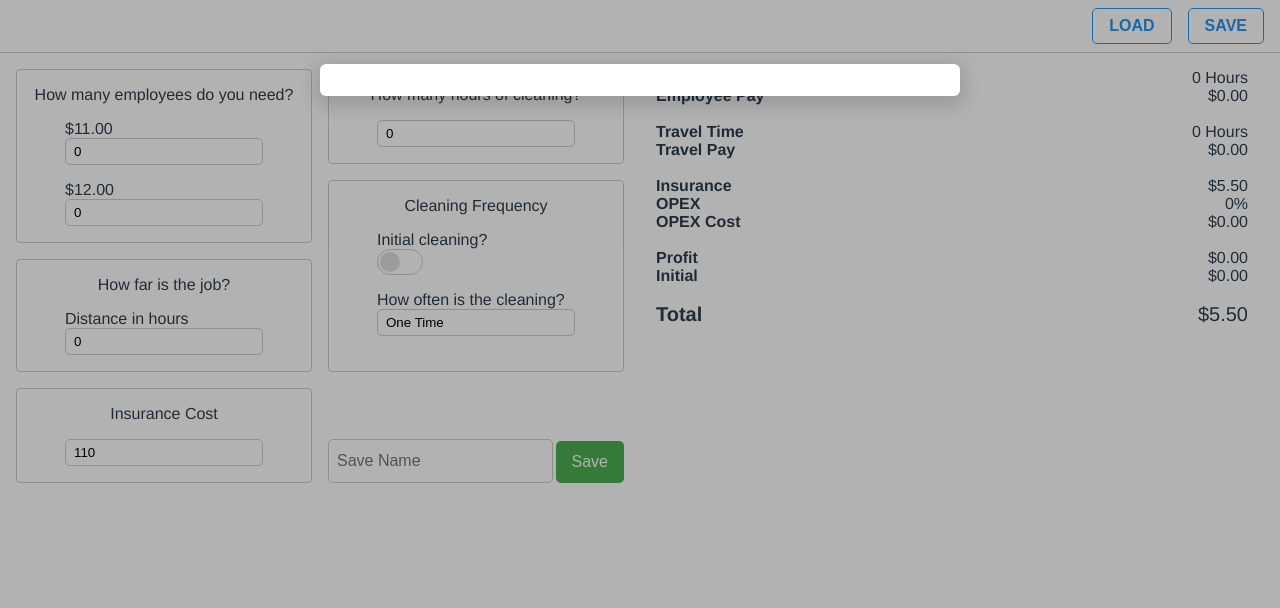
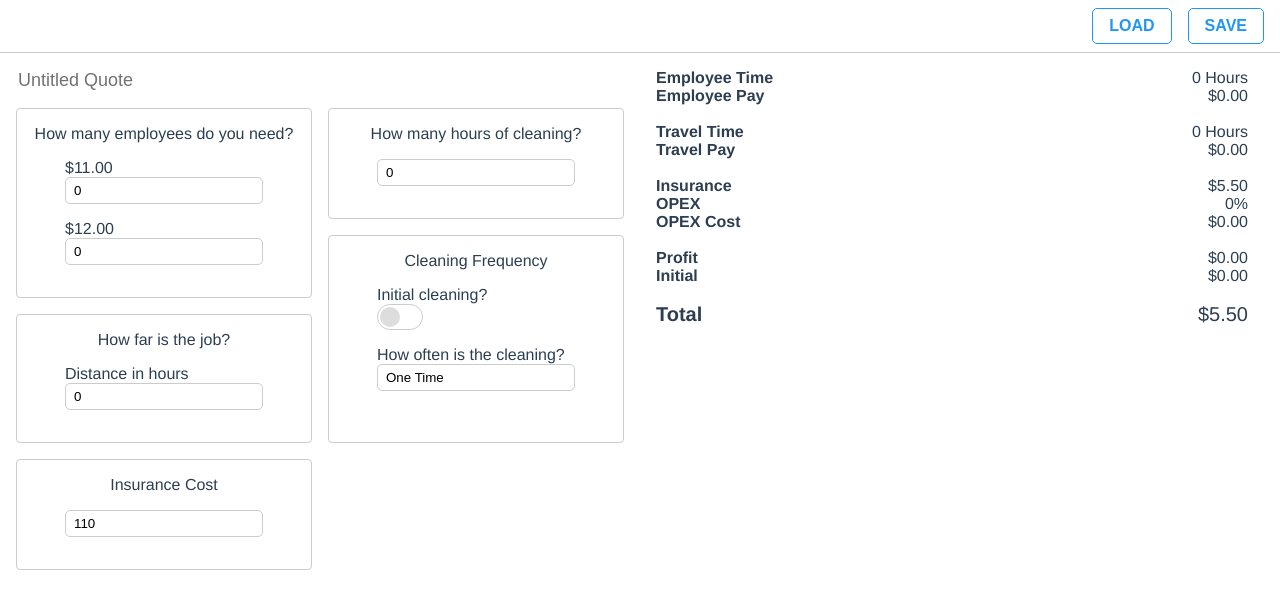
Before and after one commit to treemmett/quote-form, a Vue app: page / in a window 1280 px wide. Shown: the top 608 px of the page. Built offline with nearby package versions, Linux system fonts and the light colour scheme.

Commit message:
feat: add quote name

```diff
--- a/src/components/SavedList.vue
+++ b/src/components/SavedList.vue
@@ -2,7 +2,7 @@
   <div class="wrapper" @click.self="$emit('close')">
     <div class="modal">
       <div v-for="item in savedItems" :key="item.id" class="item">
-        <div class="name" :title="item.name">{{ item.name }}</div>
+        <div class="name" :title="item.data.name">{{ item.data.name }}</div>
         <button class="button red">Delete</button>
         <button class="button outline" @click="$emit('load', item.id)">Load</button>
       </div>
--- a/src/types/quote.d.ts
+++ b/src/types/quote.d.ts
@@ -2,9 +2,9 @@ declare namespace App {
   export interface Quote {
     [index: string]: any;
     id: string;
-    name: string;
     data: {
       [index: string]: any;
+      name: string;
       employees11: number;
       employees12: number;
       hours: number;
--- a/src/views/Home.vue
+++ b/src/views/Home.vue
@@ -3,9 +3,16 @@
     <saved-list v-if="loadingListOpen" @close="loadingListOpen = false" @load="load" />
     <div class="nav">
       <button class="button" type="button" @click="loadingListOpen = true">Load</button>
-      <button class="button" type="button">Save</button>
+      <button class="button" type="button" @click="save">Save</button>
     </div>
     <div class="form">
+      <input
+        ref="nameInput"
+        v-model="name"
+        class="title"
+        placeholder="Untitled Quote"
+        @input="$event.target.setCustomValidity('')"
+      />
       <card title="How many employees do you need?" class="employees">
         <text-field v-model="employees11" label="$11.00" />
         <text-field v-model="employees12" label="$12.00" />
@@ -32,11 +39,6 @@
       <card title="Insurance Cost" class="insurance">
         <text-field v-model="insurance" />
       </card>
-
-      <form class="save" @submit.prevent="save">
-        <input class="input" placeholder="Save Name" name="saveName" />
-        <button>Save</button>
-      </form>
     </div>
     <div class="report">
       <result property="Employee Time" :value="employeeHours" />
@@ -79,7 +81,9 @@ import TextField from '@/components/TextField.vue';
 export default class Home extends Vue {
   [key: string]: any;
 
-  loadingListOpen: boolean = true;
+  name: string = '';
+
+  loadingListOpen: boolean = false;
 
   employees11: number = 0;
 
@@ -156,16 +160,19 @@ export default class Home extends Vue {
     );
   }
 
-  save(e: Event) {
-    const form = e.target as HTMLFormElement;
-    const saveName = (form.elements[0] as HTMLInputElement).value as string;
+  save() {
+    // check if quote name is filled out
+    const input = this.$refs.nameInput as HTMLInputElement;
+    input.setCustomValidity(this.name ? '' : 'Please proivde a quote name.');
 
-    const id = btoa(Date.now().toString()).replace(/=/g, '');
+    if (!input.reportValidity()) {
+      return;
+    }
 
     const saveData: App.Quote = {
-      id,
-      name: saveName,
+      id: btoa(Date.now().toString()).replace(/=/g, ''),
       data: {
+        name: this.name,
         employees11: this.employees11,
         employees12: this.employees12,
         hours: this.hours,
@@ -186,6 +193,7 @@ export default class Home extends Vue {
     localStorage.setItem('savedQuotes', JSON.stringify(savedQuotes));
 
     // reset site data
+    this.name = '';
     this.employees11 = 0;
     this.employees12 = 0;
     this.hours = 0;
@@ -193,7 +201,6 @@ export default class Home extends Vue {
     this.insurance = 0;
     this.initial = false;
     this.frequency = 'once';
-    (document.querySelector('input[name=saveName]') as HTMLInputElement).value = '';
   }
 
   load(id: string) {
@@ -235,16 +242,26 @@ export default class Home extends Vue {
   grid-area: form;
   grid-template-columns: 1fr 1fr;
   grid-template-rows: 1min-content 1min-content 1min-content 1min-content;
-  grid-template-areas: 'employees hours' 'employees frequency' 'distance frequency' 'insurance action';
+  grid-template-areas: 'title title' 'employees hours' 'employees frequency' 'distance frequency' 'insurance action';
   padding: 1em;
   row-gap: 1em;
   column-gap: 1em;
   overflow: auto;
 
-  &::after {
-    content: '';
-    display: block;
-    height: 0.5em;
+  & > *:last-child {
+    margin-bottom: 1em;
+  }
+
+  .title {
+    grid-area: title;
+    outline: none;
+    background: transparent;
+    border: none;
+    font-size: 18px;
+
+    &::placeholder {
+      color: #727272;
+    }
   }
 
   .employees {
@@ -272,38 +289,6 @@ export default class Home extends Vue {
   padding: 1em;
   padding-right: 2em;
   overflow: auto;
-}
-
-.save {
-  grid-area: action;
-  display: flex;
-  align-items: flex-end;
-
-  input {
-    padding: 0.75em 0.5em;
-    font-size: 16px;
-    border-radius: 5px;
-    border: 1px solid #ccc;
-    outline: none;
-
-    &:active,
-    &:focus {
-      border-color: #7f7eff;
-      box-shadow: 0 0 2px #7f7eff;
-    }
-  }
-
-  button {
-    padding: 0.75em 1em;
-    font-size: 16px;
-    border-radius: 5px;
-    background-color: #4caf50;
-    color: #fff;
-    border: none;
-    appearance: none;
-    margin-left: auto;
-    cursor: pointer;
-  }
 }
 </style>
 
```
